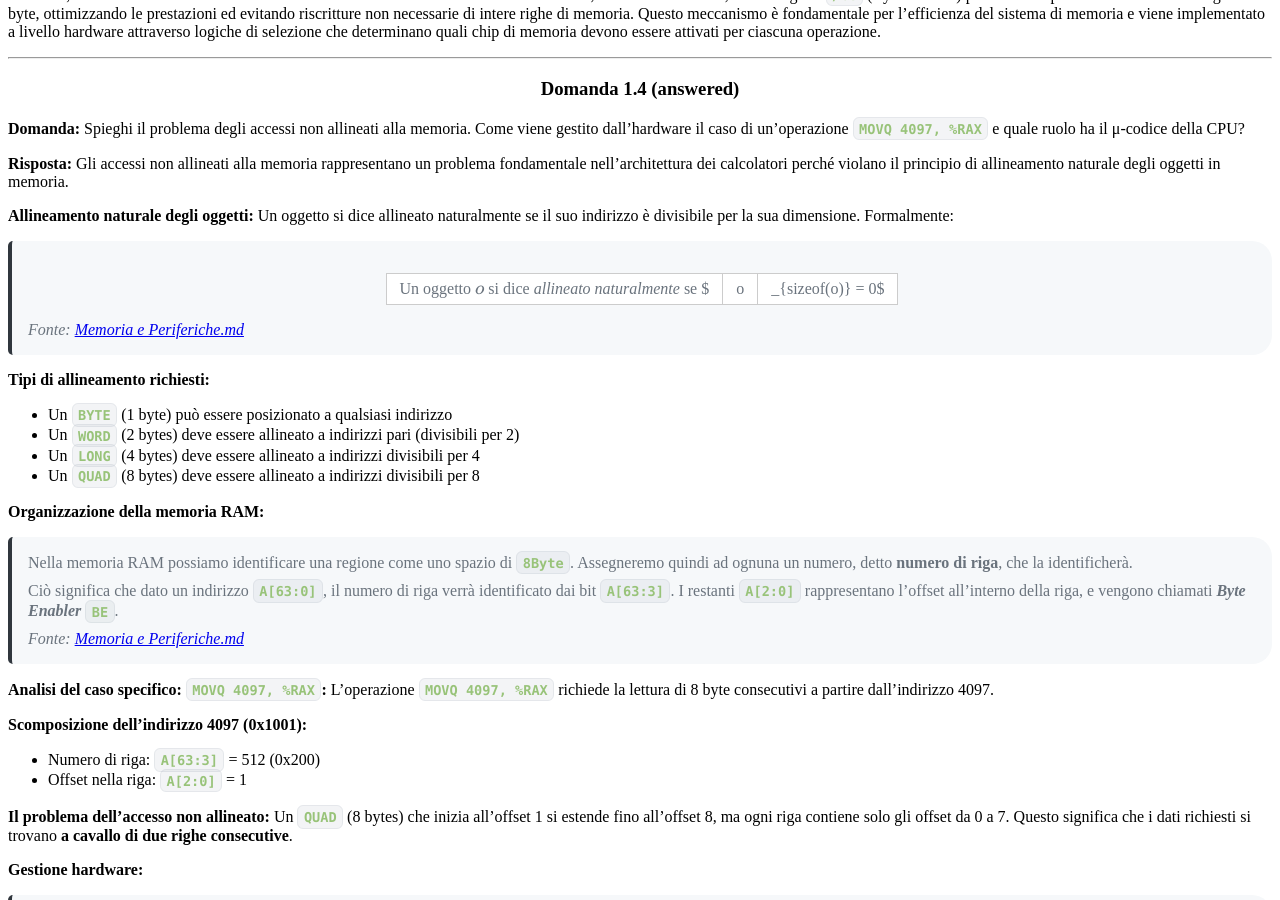
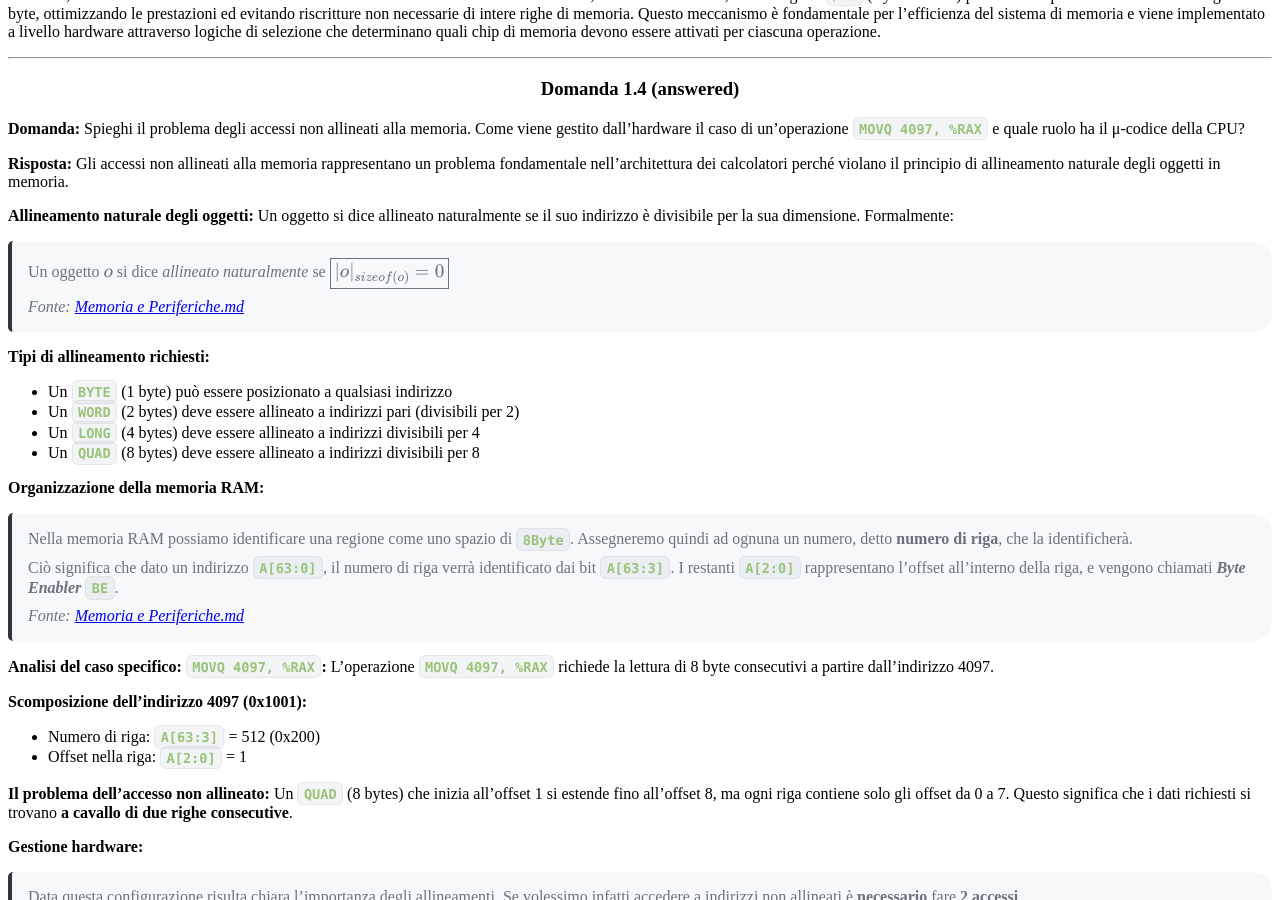
Before and after one commit to Gabriele-D-Cambria/Appunti-Calcolatori-Elettronici-2024-2025, a Jekyll site: the page built from Domande e Risposte.md, in a window 1280 px wide and 900 px high, scrolled down 9368 px. Built offline with Jekyll 4.4.1, drawn with Linux system fonts in a browser that asks for light colours; nearby versions of some CDN libraries; our own code applies the rules of GitHub Pages for plain Markdown files.

```diff
--- a/Domande e Risposte.md
+++ b/Domande e Risposte.md
@@ -452,7 +452,10 @@ Gli accessi non allineati alla memoria rappresentano un problema fondamentale ne
 
 **Allineamento naturale degli oggetti:**
 Un oggetto si dice allineato naturalmente se il suo indirizzo è divisibile per la sua dimensione. Formalmente:
-> Un oggetto $o$ si dice _allineato naturalmente_ se $|o|_{sizeof(o)} = 0$
+> Un oggetto $o$ si dice _allineato naturalmente_ se
+> $$
+>     \boxed{|o|_{sizeof(o)} = 0}
+> $$
 >
 > *Fonte: [Memoria e Periferiche.md](./Memoria%20e%20Periferiche#243-allineamento-naturale)*
 
--- a/_layouts/default.html
+++ b/_layouts/default.html
@@ -4,7 +4,23 @@
     <meta charset="UTF-8">
     <meta http-equiv="X-UA-Compatible" content="IE=edge">
     <meta name="viewport" content="width=device-width, initial-scale=1">
-    <title>{{ page.title | default: site.title }}</title>
+    {% comment %}
+    Estrae il secondo header H1 dal contenuto per usarlo come titolo
+    {% endcomment %}
+    {% assign content_lines = content | split: '
+' %}
+    {% assign page_title = '' %}
+    {% assign h1_count = 0 %}
+    {% for line in content_lines %}
+        {% if line contains '# ' %}
+            {% assign h1_count = h1_count | plus: 1 %}
+            {% if h1_count == 2 and page_title == '' %}
+                {% assign page_title = line | remove: '# ' | strip %}
+                {% break %}
+            {% endif %}
+        {% endif %}
+    {% endfor %}
+    <title>{{ page_title | default: page.title | default: site.title }}</title>
 
     <link rel="stylesheet" href="./assets/style.css">
     <link rel="stylesheet" href="./assets/onedarkprotheme.css">
```
